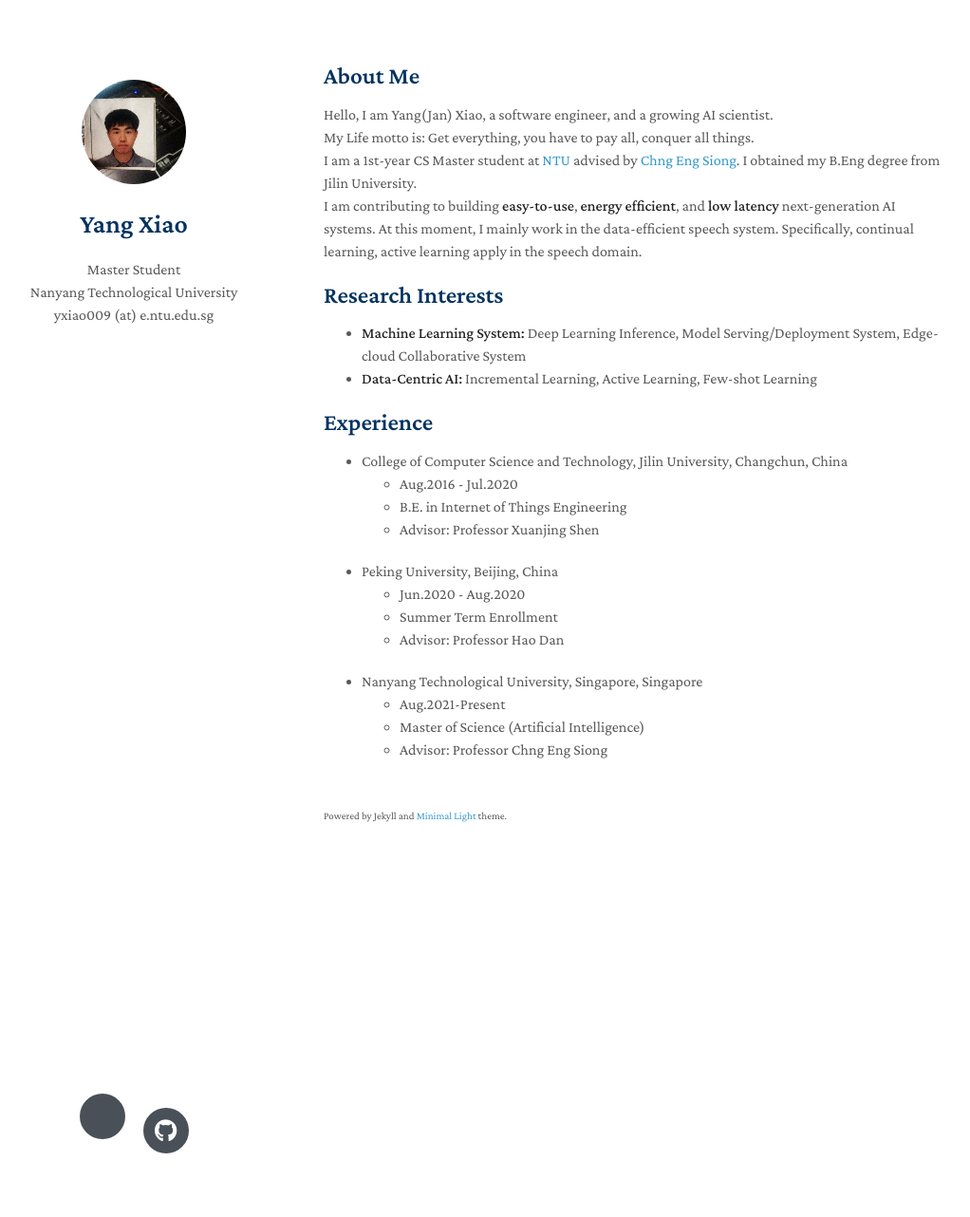
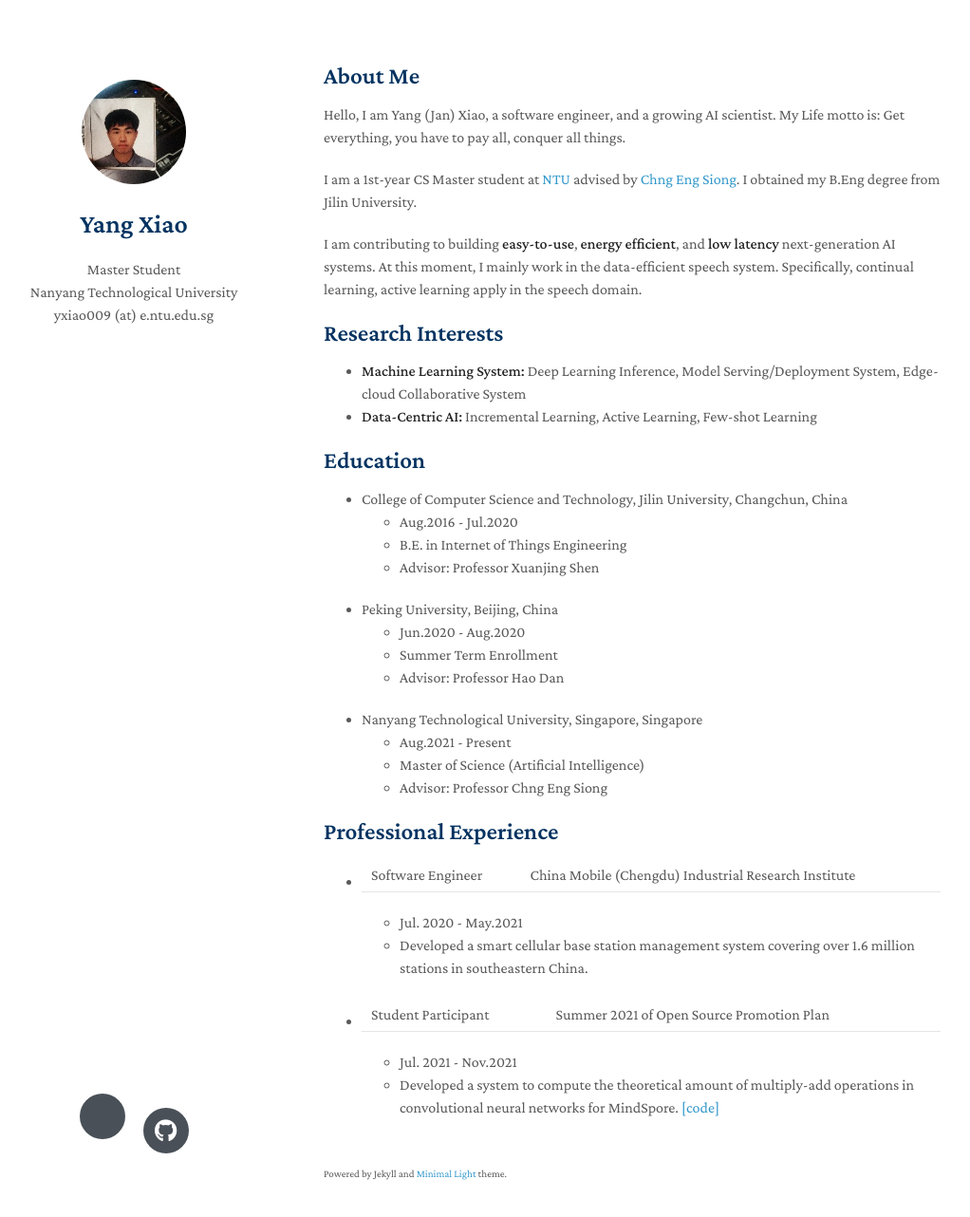
Before and after one commit to swagshaw/swagshaw.github.io, a Jekyll site: the page built from index.md, in a window 1280 px wide and 1317 px high. Shown: the top 1282 px of the window at 95% size, without its empty margins (129-1151 px from the left). Built offline with Jekyll 4.4.1, drawn with Linux system fonts in a browser that asks for light colours; nearby versions of some CDN libraries; a style sheet for code colours, icons or effects is not loaded; our own code applies the rules of GitHub Pages for plain Markdown files.

Commit message:
Update index.md

```diff
--- a/index.md
+++ b/index.md
@@ -4,10 +4,12 @@ layout: homepage
 
 ## About Me
 
-Hello, I am Yang(Jan) Xiao, a software engineer, and a growing AI scientist.
+Hello, I am Yang (Jan) Xiao, a software engineer, and a growing AI scientist.
 My Life motto is: Get everything, you have to pay all, conquer all things.
+
 I am a 1st-year CS Master student at [NTU](https://www.ntu.edu.sg/) advised by [Chng Eng Siong](https://personal.ntu.edu.sg/aseschng/default.html).
 I obtained my B.Eng degree from Jilin University.
+
 I am contributing to building **easy-to-use**, **energy efficient**, and  **low latency** next-generation AI systems. At this moment, I mainly work in the data-efficient speech system. Specifically, continual learning, active learning apply in the speech domain.
 
 ## Research Interests
@@ -15,7 +17,7 @@ I am contributing to building **easy-to-use**, **energy efficient**, and  **low
 - **Machine Learning System:** Deep Learning Inference, Model Serving/Deployment System, Edge-cloud Collaborative System
 - **Data-Centric AI:** Incremental Learning, Active Learning, Few-shot Learning
 
-## Experience
+## Education
 
 - College of Computer Science and Technology, Jilin University, Changchun, China
   - Aug.2016 - Jul.2020
@@ -26,9 +28,20 @@ I am contributing to building **easy-to-use**, **energy efficient**, and  **low
   - Summer Term Enrollment
   - Advisor: Professor Hao Dan
 - Nanyang Technological University, Singapore, Singapore
-  - Aug.2021-Present
+  - Aug.2021 - Present
   - Master of Science (Artificial Intelligence)
   - Advisor: Professor Chng Eng Siong
+
+## Professional Experience
+
+- Software Engineer| China Mobile (Chengdu) Industrial Research Institute
+  - Jul. 2020 - May.2021
+  - Developed a smart cellular base station management system covering over 1.6 million stations in southeastern China.
+
+- Student Participant | Summer 2021 of Open Source Promotion Plan
+  - Jul. 2021 - Nov.2021
+  - Developed a system to compute the theoretical amount of multiply-add operations in convolutional neural networks for MindSpore. [[code]](https://github.com/swagshaw/mindspore-flops)
+
 
 <!-- ## News
 
```
